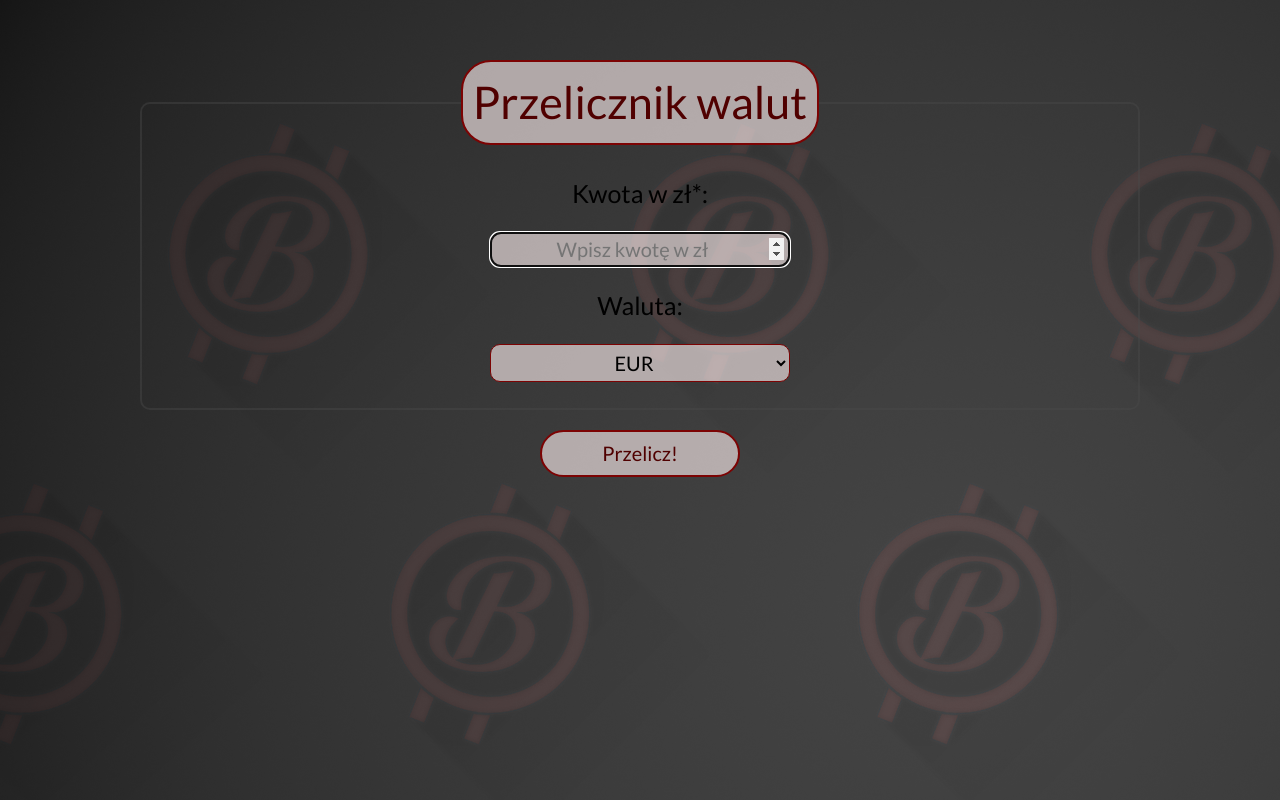
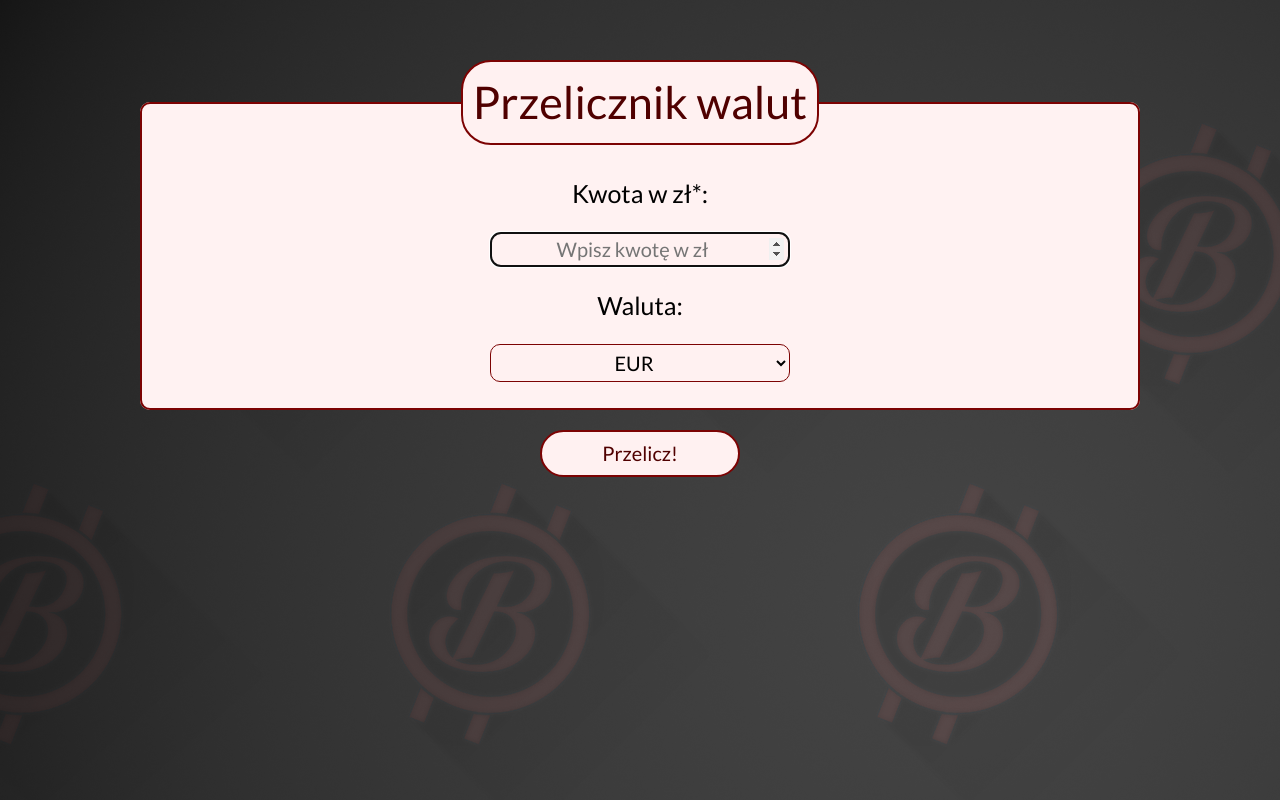
Before and after one commit to oliwiaszczepanik/currency-converter, a plain HTML site: page index.html in a window 1280 px wide. Drawn offline with nearby package versions, Linux system fonts and the light colour scheme.

Commit message:
fixed visibility of form text

```diff
--- a/css/form.css
+++ b/css/form.css
@@ -1,10 +1,11 @@
 .form {
-    border: 2px solid rgba(74, 73, 73, 0.429);
+    border: 2px solid #7c0303;
     border-radius: 10px;
     text-align: center;
     padding: 10px;
     margin: 0px auto;
     width: 100%;
+    background-color: #fff2f2;
 }
 
 .form__legend {
@@ -13,7 +14,7 @@
     padding: 0px 10px;
     border: 2px solid #7c0303;
     border-radius: 30px;
-    background-color: #fff1f19e;
+    background-color: #fff1f1;
     color: #500000;
 }
 
@@ -49,24 +50,24 @@
     padding: 10px;
     max-width: 200px;
     color: #500000;
-    background-color: #fff1f19e;
+    background-color: #fff1f1;
     border: 2px solid #7c0303;
     border-radius: 50px;
 }
 
 .form__input:hover {
-    background-color: #ffe1e19e;
+    background-color: #ffe1e1;
     border: 3px solid #810d0d;
 
 }
 
 .form__input:active {
-    background-color: #ffd4d49e;
+    background-color: #ffd4d4;
 }
 
 .form__result {
     text-align: center;
     font-size: 35px;
-    color: #500000;
+    color: #ffe1e1;
     text-decoration: 2px underline;
 }
```
